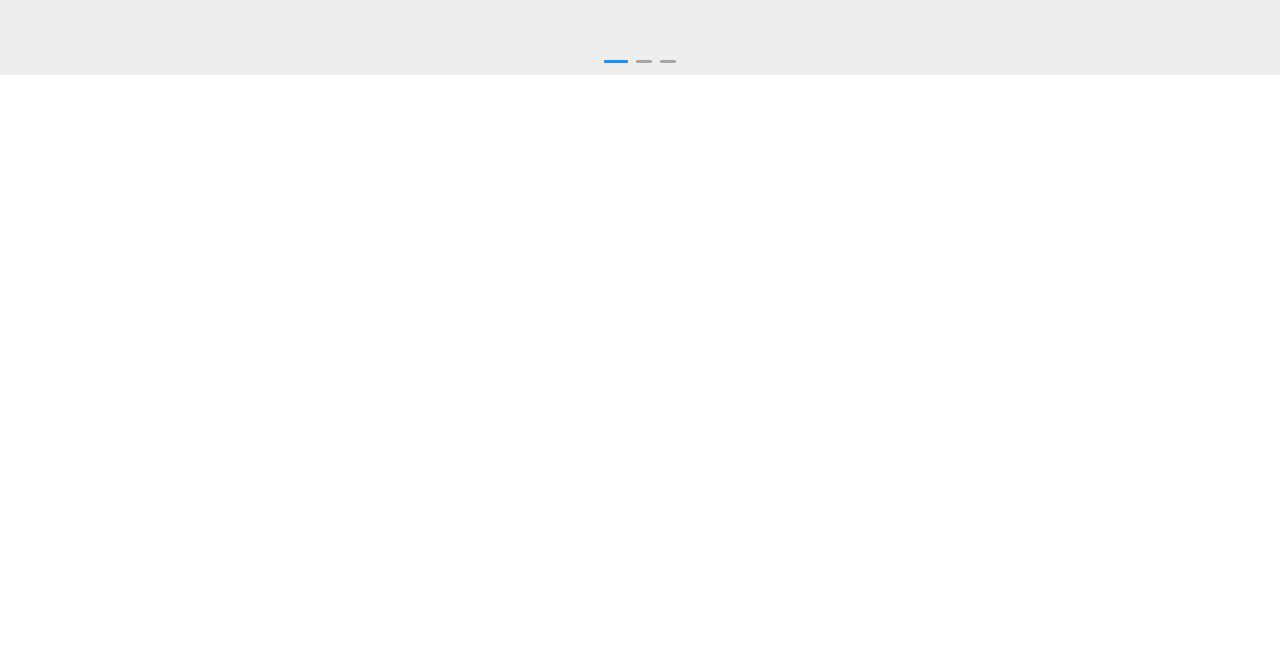
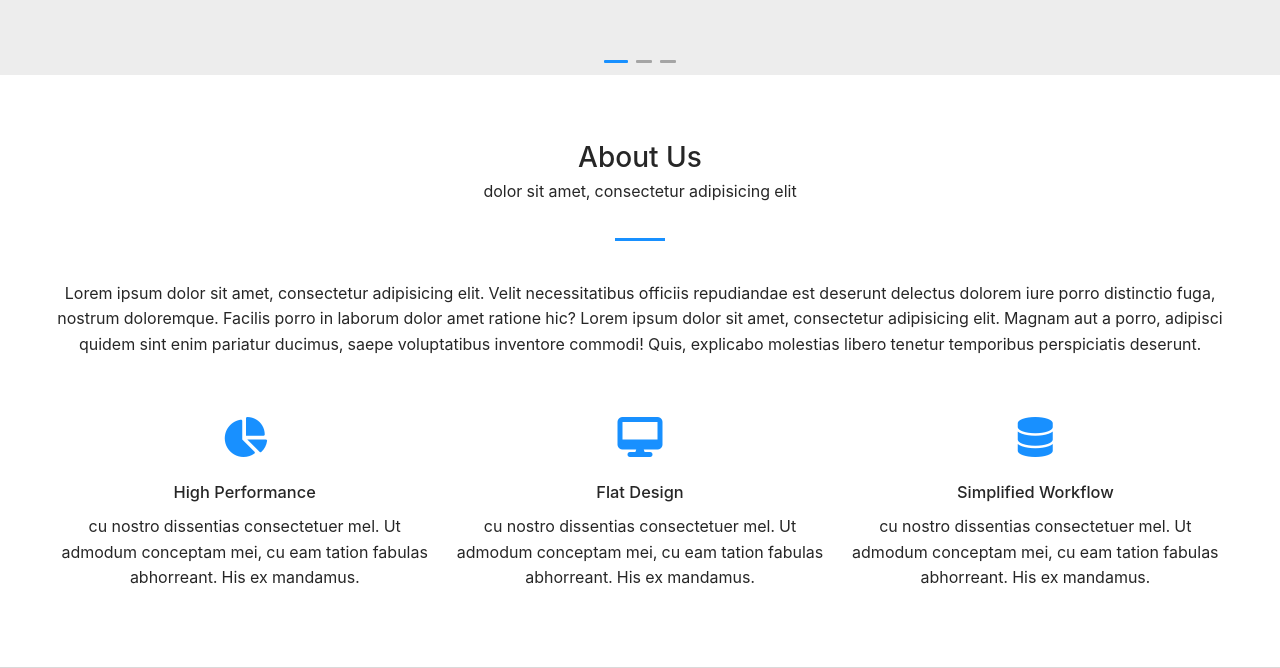
Before and after one commit to Belendia/AntDesign, a React (Vite) app: page / in a window 1280 px wide. Shown: the part 725-1393 px from the top of the page. Before the commit the page ends 800 px from the top, so only its background shows below. Built offline with nearby package versions, Linux system fonts and the light colour scheme.

Commit message:
Add about page

```diff
--- /dev/null
+++ b/src/components/home/about.tsx
@@ -0,0 +1,67 @@
+import React from "react";
+
+import { Row, Col } from "antd";
+
+const items = [
+  {
+    key: "1",
+    icon: <i className="fas fa-chart-pie"></i>,
+    title: "High Performance",
+    content:
+      "cu nostro dissentias consectetuer mel. Ut admodum conceptam mei, cu eam tation fabulas abhorreant. His ex mandamus.",
+  },
+  {
+    key: "2",
+    icon: <i className="fas fa-desktop"></i>,
+    title: "Flat Design",
+    content:
+      "cu nostro dissentias consectetuer mel. Ut admodum conceptam mei, cu eam tation fabulas abhorreant. His ex mandamus.",
+  },
+  {
+    key: "3",
+    icon: <i className="fas fa-database"></i>,
+    title: "Simplified Workflow",
+    content:
+      "cu nostro dissentias consectetuer mel. Ut admodum conceptam mei, cu eam tation fabulas abhorreant. His ex mandamus.",
+  },
+];
+
+function AppAbout() {
+  return (
+    <div id="about" className="block aboutBlock">
+      <div className="container-fluid">
+        <div className="titleHolder">
+          <h2>About Us</h2>
+          <p>dolor sit amet, consectetur adipisicing elit</p>
+        </div>
+        <div className="contentHolder">
+          <p>
+            Lorem ipsum dolor sit amet, consectetur adipisicing elit. Velit
+            necessitatibus officiis repudiandae est deserunt delectus dolorem
+            iure porro distinctio fuga, nostrum doloremque. Facilis porro in
+            laborum dolor amet ratione hic? Lorem ipsum dolor sit amet,
+            consectetur adipisicing elit. Magnam aut a porro, adipisci quidem
+            sint enim pariatur ducimus, saepe voluptatibus inventore commodi!
+            Quis, explicabo molestias libero tenetur temporibus perspiciatis
+            deserunt.
+          </p>
+        </div>
+        <Row gutter={[16, 16]}>
+          {items.map((item) => {
+            return (
+              <Col md={{ span: 8 }} key={item.key}>
+                <div className="content">
+                  <div className="icon">{item.icon}</div>
+                  <h3>{item.title}</h3>
+                  <p>{item.content}</p>
+                </div>
+              </Col>
+            );
+          })}
+        </Row>
+      </div>
+    </div>
+  );
+}
+
+export default AppAbout;
--- a/src/views/home.tsx
+++ b/src/views/home.tsx
@@ -1,10 +1,11 @@
-import React from "react";
+import AppAbout from "../components/home/about";
 import AppHero from "../components/home/hero";
 
 function AppHome() {
   return (
     <div className="main">
       <AppHero />
+      <AppAbout />
     </div>
   );
 }
```
